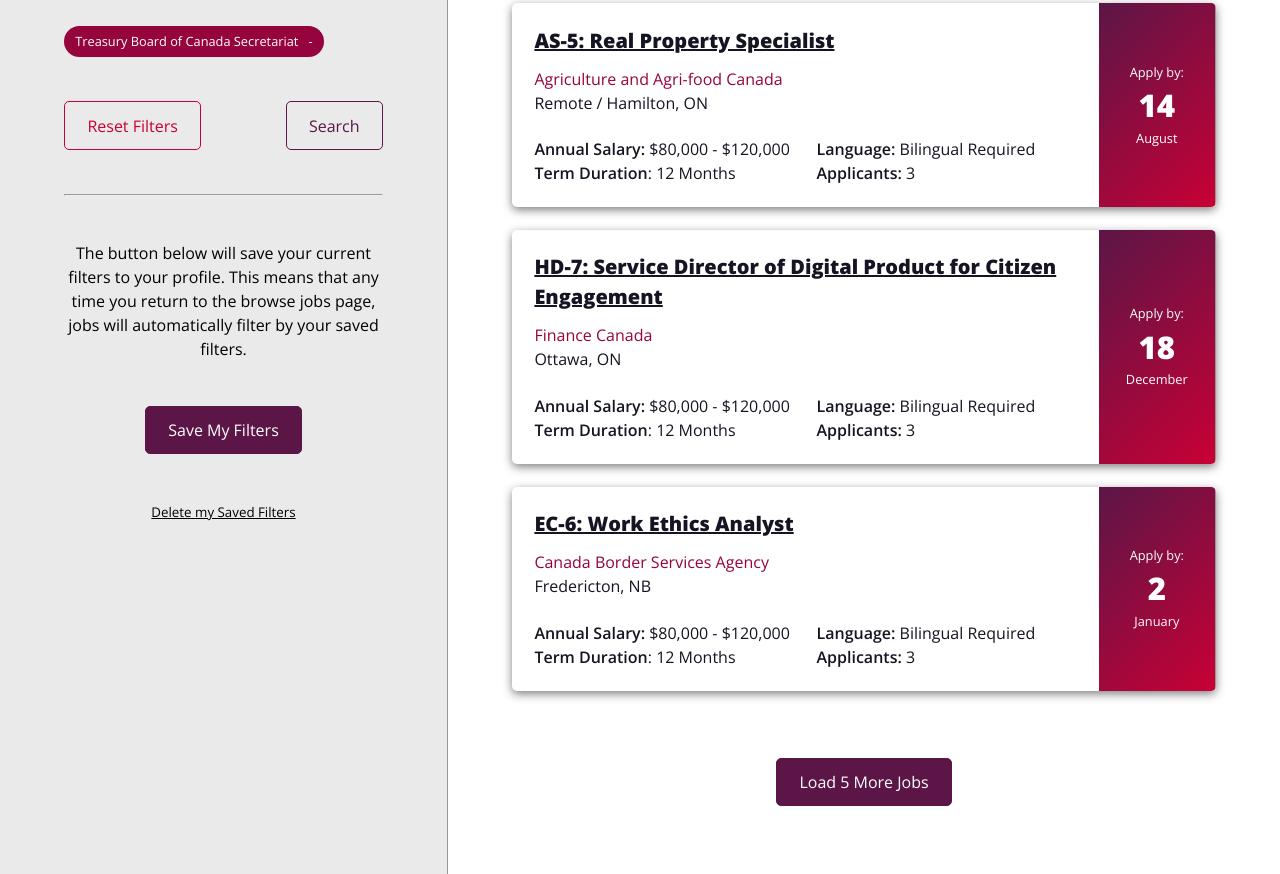
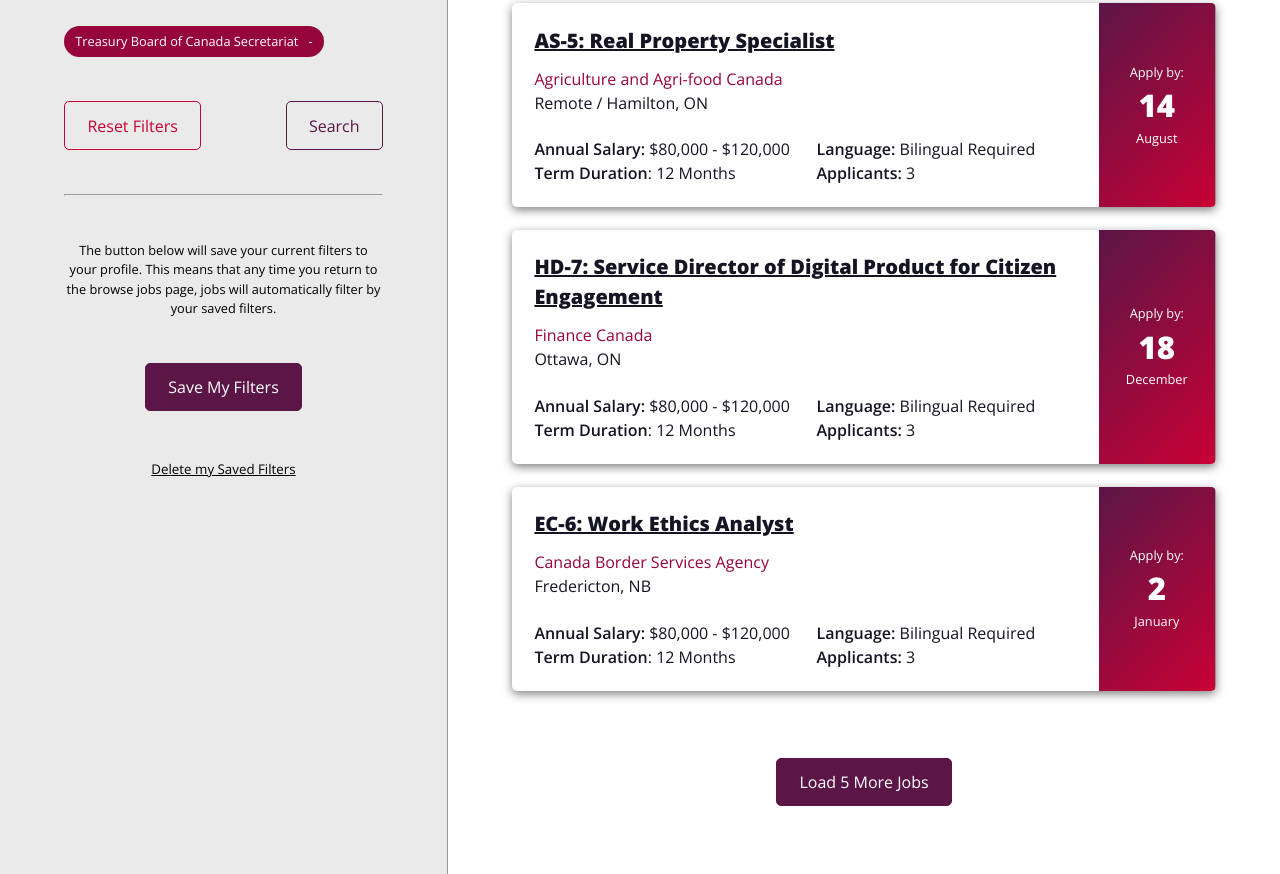
Before and after one commit to joshdrink/tc-browse, a website with bundled scripts: page app/twig/index.twig in a window 1280 px wide. Shown: the part 1590-2464 px from the top of the page. Built offline with nearby package versions, Linux system fonts and the light colour scheme; files whose address does not match are found by name; a web font is replaced by a local one.

Commit message:
Fixes font size of caption on filters.

```diff
--- a/app/twig/index.twig
+++ b/app/twig/index.twig
@@ -302,7 +302,7 @@
                                     <hr data-c-margin="tb(normal)">
                                 </div>
                                 <div data-c-grid-item="base(1of1)" data-c-align="base(center)">
-                                    <p data-c-margin="bottom(double)">The button below will save your current filters to your profile. This means that any time you return to the browse jobs page, jobs will automatically filter by your saved filters.</p>
+                                    <p data-c-margin="bottom(double)" data-c-font-size="small">The button below will save your current filters to your profile. This means that any time you return to the browse jobs page, jobs will automatically filter by your saved filters.</p>
                                     <p data-c-margin="bottom(double)">
                                         <button data-c-button="solid(c1)" data-c-radius="rounded">
                                             Save My Filters
```
Also changed, not shown: docs/index.html.
